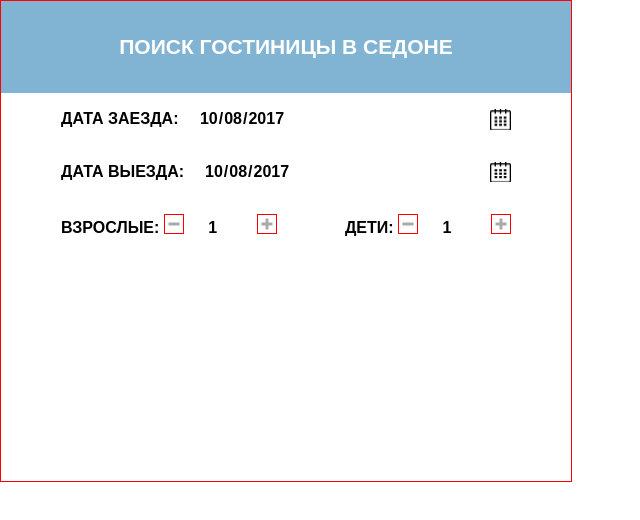
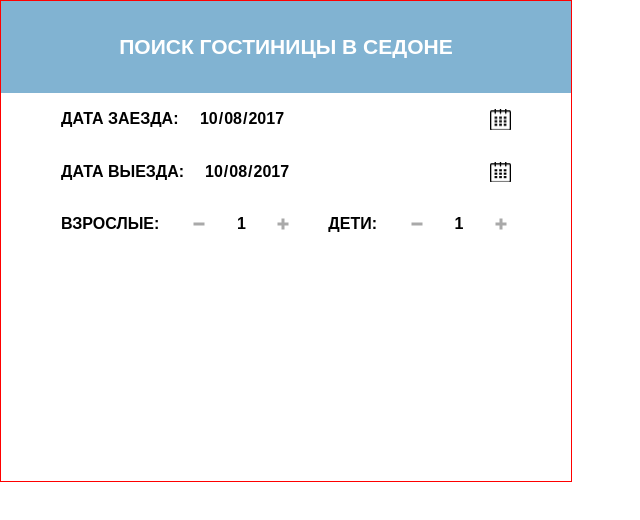
Before and after one commit to petruhin-pavel/sedona, a plain HTML site: page form.html in a window 1280 px wide. Shown: the whole page, without its empty margins (0-640 px from the left). Drawn offline with Linux system fonts and the light colour scheme.

Commit message:
fix form

```diff
--- a/css/form.css
+++ b/css/form.css
@@ -2,6 +2,16 @@ body{
   text-transform: uppercase;
   font-size: 16px;
    font-family: 'PT Sans', sans-serif;
+}
+
+button{
+  background-color: transparent;
+  border: none;
+  cursor: pointer;
+  padding: 0;
+}
+button:focus{
+  outline: none;
 }
 
 .appointmentWrap{
@@ -11,8 +21,13 @@ body{
   background-color: #ffffff;
 }
 .formHeader{
+  display: block;
+  width: 100%;
   background-color: #81b3d2;
   text-align: center;
+  font-style: inherit;
+  text-transform: uppercase;
+  font-size: inherit;
 }
 .formHeader h3{
   margin: 0;
@@ -20,7 +35,9 @@ body{
   color: #ffffff;
   font-size: 21px;
 }
-
+.formHeader:active .formHeader_text{
+  opacity: 0.5;
+}
 form{
   padding: 0 60px;
   display: flex;
@@ -29,15 +46,14 @@ form{
   font-weight: bold;
 }
 
-/* form p{
+form p{
+  display: flex;
   align-items: center;
-} */
+}
 
 form p:nth-child(-n+2){
   width: 100%;
-  display: flex;
   justify-content: space-between;
-  align-items: center;
 }
 
 input{
@@ -52,29 +68,28 @@ input:focus{
 input[type="date"]::-webkit-calendar-picker-indicator{
   opacity: 0;
 }
-
 input[type="date"]{
   flex-grow: 0.9;
   background: url(../img/Calendar.png);
   background-repeat: no-repeat;
   background-position: center right;
 }
-
 input[type="number"]{
   width: 60px;
   text-align: center;
 }
+input::-webkit-outer-spin-button,
+input::-webkit-inner-spin-button {
+    /* display: none; <- Crashes Chrome on hover */
+    -webkit-appearance: none;
+    margin: 0; /* <-- Apparently some margin are still there even though it's hidden */
+}
+.button{
 
-.button{
-  padding: 0;
   width: 20px;
   height: 20px;
-  background: transparent;
-  border: 1px solid red;
-  /* border: none; */
   position: relative;
 }
-
 .button::before{
   content:'';
   position: absolute;
@@ -85,7 +100,6 @@ input[type="number"]{
   height: 3px;
   background-color: #a9a9a9;
 }
-
 .button_plus::after{
   content: '';
   position: absolute;
@@ -96,3 +110,20 @@ input[type="number"]{
   left: 50%;
   transform: translate(-50%, -50%);
 }
+.button:hover::before,
+.button:hover::after{
+  background-color: #000;
+}
+.button:active::before,
+.button:active::after{
+  background-color: #81b3d2;
+}
+
+.button:focus::before,
+.button:focus::after{
+  background-color: #81b3d2;
+}
+
+.mr30{
+  margin-right: 30px;
+}
--- a/form.html
+++ b/form.html
@@ -12,9 +12,9 @@
 
 <body>
   <div class="appointmentWrap">
-    <div class="formHeader">
-      <h3>Поиск гостиницы в Седоне</h3>
-    </div>
+    <button class="formHeader">
+      <h3 class="formHeader_text">Поиск гостиницы в Седоне</h3>
+    </button>
 
     <form action="#" method="POST">
       <p class="formItem">
@@ -28,17 +28,17 @@
       </p>
 
       <p class="formItem">
-        <label for="adults">Взрослые:</label>
-        <button class="button"></button>
+        <label class="mr30" for="adults">Взрослые:</label>
+        <button class="button" id="adults-minus"></button>
         <input id="adults" type="number" step="1" min="1" max="" value="1">
-        <button class="button button_plus"></button>
+        <button class="button button_plus" id="adults-plus"></button>
       </p>
 
       <p class="formItem">
-        <label for="children">Дети:</label>
-        <button class="button"></button>
+        <label class="mr30" for="children">Дети:</label>
+        <button class="button" id="children-minus"></button>
         <input id="children" type="number" step="1" min="1" max="" value="1">
-        <button class="button button_plus"></button>
+        <button class="button button_plus" id="children-plus"></button>
       </p>
     </form>
 
```
